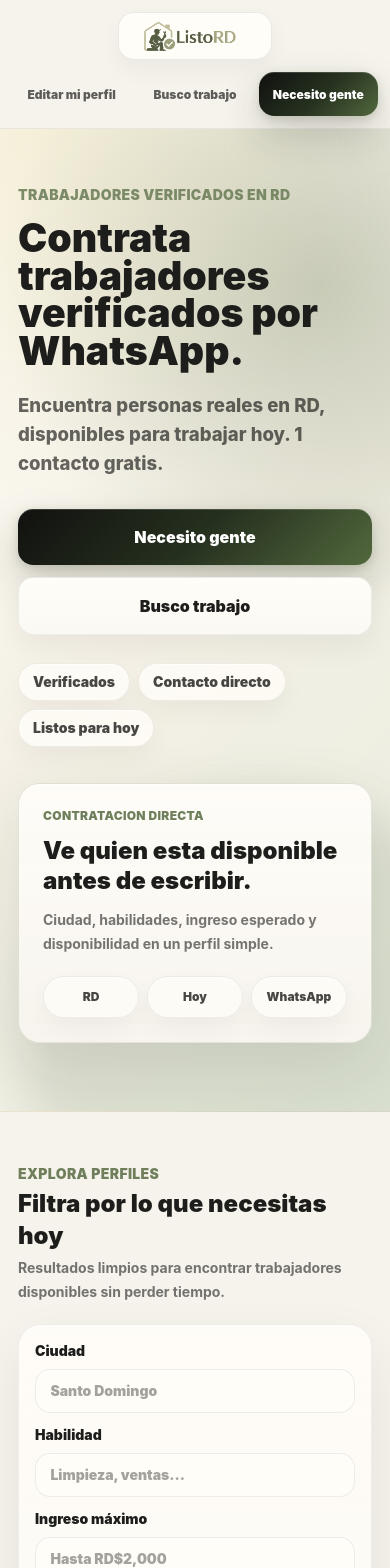
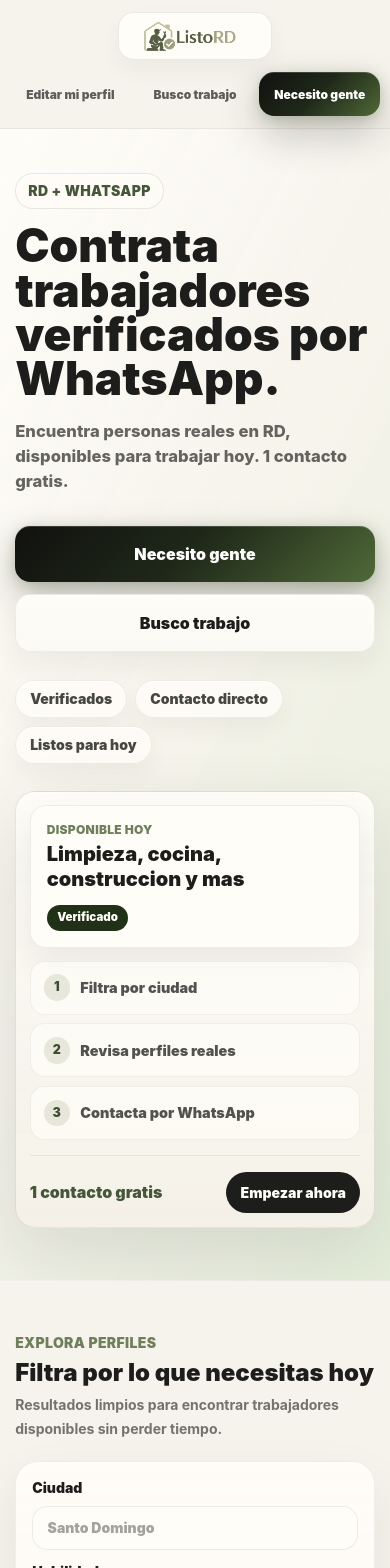
Before and after one commit to Fischer589/listord, a Next.js app: page / in a window 390 px wide. Shown: the top 1568 px of the page. Built offline with nearby package versions, Linux system fonts and the light colour scheme; no server answers; the database is empty.

Commit message:
sharpen launch value and fix mobile overflow

```diff
--- a/app/globals.css
+++ b/app/globals.css
@@ -21,17 +21,17 @@
 
 html {
   width: 100%;
+  min-width: 0;
   max-width: 100%;
   overflow-x: hidden;
 }
 
 body {
   margin: 0;
-  background:
-    radial-gradient(circle at 12% -10%, rgba(168, 181, 154, 0.18), transparent 26rem),
-    var(--bg);
+  background: linear-gradient(180deg, #f8f5ee 0%, var(--bg) 18rem);
   color: var(--ink);
   width: 100%;
+  min-width: 0;
   max-width: 100%;
   overflow-x: hidden;
   text-rendering: optimizeLegibility;
@@ -66,12 +66,15 @@ div {
 input[type="file"] {
   display: block;
   width: 100%;
+  min-width: 0;
   overflow: hidden;
   text-overflow: ellipsis;
+  white-space: normal;
 }
 
 input[type="file"]::file-selector-button {
-  max-width: 52%;
+  max-width: min(10rem, 48%);
+  margin-right: 0.5rem;
   overflow: hidden;
   text-overflow: ellipsis;
   white-space: nowrap;
@@ -147,6 +150,8 @@ footer nav a {
 
 .app-header-inner {
   max-width: min(100%, 72rem);
+  padding-left: max(0.75rem, env(safe-area-inset-left));
+  padding-right: max(0.75rem, env(safe-area-inset-right));
 }
 
 .app-header-logo {
@@ -162,10 +167,12 @@ footer nav a {
 }
 
 .worker-registration-page {
-  max-width: min(100%, 48rem);
+  width: min(100%, 48rem);
+  max-width: 100%;
   overflow-x: clip;
   padding-left: max(1rem, env(safe-area-inset-left));
   padding-right: max(1rem, env(safe-area-inset-right));
+  contain: inline-size;
 }
 
 .worker-registration-page,
@@ -176,6 +183,7 @@ footer nav a {
 
 .worker-registration-form {
   max-width: 100%;
+  contain: inline-size;
 }
 
 .worker-registration-form > * {
@@ -207,10 +215,10 @@ textarea::placeholder {
 }
 
 .btn-primary {
-  background: linear-gradient(135deg, #11110f, #26311f 52%, #52683d);
+  background: linear-gradient(135deg, #11110f, #1f2819 48%, #4f6938);
   box-shadow:
-    0 18px 42px rgba(29, 29, 27, 0.2),
-    0 3px 10px rgba(82, 104, 61, 0.2),
+    0 18px 42px rgba(29, 29, 27, 0.24),
+    0 3px 14px rgba(82, 104, 61, 0.28),
     inset 0 1px 0 rgba(255, 255, 255, 0.16);
 }
 
@@ -243,30 +251,16 @@ textarea::placeholder {
   overflow: hidden;
   border-bottom: 1px solid var(--border);
   background:
-    radial-gradient(circle at 82% 16%, rgba(111, 127, 91, 0.34), transparent 20rem),
-    radial-gradient(circle at 11% 0%, rgba(209, 184, 94, 0.2), transparent 23rem),
-    linear-gradient(135deg, #fffdf8 0%, #f4f0e5 48%, #e8eddf 100%);
-}
-
-.hero-section::after {
-  position: absolute;
-  right: -7rem;
-  bottom: -10rem;
-  width: 30rem;
-  height: 30rem;
-  border-radius: 999px;
-  background: rgba(111, 127, 91, 0.12);
-  content: "";
-  filter: blur(20px);
-  pointer-events: none;
+    linear-gradient(118deg, rgba(255, 253, 248, 0.98) 0%, rgba(246, 243, 236, 0.95) 45%, rgba(228, 236, 217, 0.96) 100%),
+    linear-gradient(180deg, #fffdf8, #eef3e7);
 }
 
 .container {
   width: 100%;
-  max-width: 72rem;
+  max-width: min(100%, 72rem);
   margin: 0 auto;
-  padding-left: 1.125rem;
-  padding-right: 1.125rem;
+  padding-left: max(1.125rem, env(safe-area-inset-left));
+  padding-right: max(1.125rem, env(safe-area-inset-right));
 }
 
 .hero-inner {
@@ -281,19 +275,37 @@ textarea::placeholder {
 .hero-title {
   max-width: 51rem;
   margin-top: 0.875rem;
-  font-size: clamp(2.45rem, 7.4vw, 5.25rem);
+  font-size: clamp(2.4rem, 7vw, 5.35rem);
   line-height: 0.96;
   font-weight: 900;
   letter-spacing: 0;
 }
 
 .hero-copy {
-  max-width: 35rem;
-  margin-top: 1.35rem;
+  max-width: 38rem;
+  margin-top: 1.2rem;
   color: rgba(29, 29, 27, 0.68);
-  font-size: 1.16rem;
-  line-height: 1.55;
+  font-size: 1.18rem;
+  line-height: 1.5;
   font-weight: 800;
+}
+
+.hero-kicker {
+  width: fit-content;
+  max-width: 100%;
+  border: 1px solid rgba(111, 127, 91, 0.16);
+  border-radius: 999px;
+  background: rgba(255, 253, 248, 0.72);
+  color: #465638;
+  padding: 0.45rem 0.75rem;
+  box-shadow: inset 0 1px 0 rgba(255, 255, 255, 0.76);
+}
+
+.hero-actions,
+.hero-badges,
+.hero-message {
+  min-width: 0;
+  max-width: 100%;
 }
 
 .trust-panel,
@@ -307,15 +319,96 @@ textarea::placeholder {
   position: relative;
   overflow: hidden;
   border-color: rgba(111, 127, 91, 0.18);
-  border-radius: 1.35rem;
-  padding: 1.5rem;
+  border-radius: 1.25rem;
+  padding: 1rem;
   background:
-    linear-gradient(180deg, rgba(255, 253, 248, 0.9), rgba(246, 243, 236, 0.82)),
+    linear-gradient(180deg, rgba(255, 253, 248, 0.94), rgba(242, 239, 229, 0.86)),
     rgba(251, 249, 244, 0.92);
   backdrop-filter: blur(18px);
   box-shadow:
     0 24px 70px rgba(29, 29, 27, 0.11),
     inset 0 1px 0 rgba(255, 255, 255, 0.8);
+}
+
+.hero-proof-card {
+  display: flex;
+  min-width: 0;
+  align-items: flex-start;
+  justify-content: space-between;
+  gap: 1rem;
+  border: 1px solid rgba(31, 31, 28, 0.07);
+  border-radius: 1rem;
+  background: #fffdf8;
+  padding: 1rem;
+  box-shadow: 0 16px 36px rgba(29, 29, 27, 0.08);
+}
+
+.hero-proof-status {
+  flex: 0 0 auto;
+  border-radius: 999px;
+  background: #203117;
+  color: #fffdf8;
+  padding: 0.45rem 0.65rem;
+  font-size: 0.72rem;
+  font-weight: 900;
+  line-height: 1;
+}
+
+.hero-proof-list {
+  display: grid;
+  gap: 0.55rem;
+  margin-top: 0.8rem;
+}
+
+.hero-proof-list div {
+  display: flex;
+  min-width: 0;
+  align-items: center;
+  gap: 0.65rem;
+  border: 1px solid rgba(31, 31, 28, 0.055);
+  border-radius: 0.9rem;
+  background: rgba(255, 253, 248, 0.66);
+  padding: 0.8rem;
+  color: rgba(29, 29, 27, 0.76);
+  font-size: 0.9rem;
+  font-weight: 900;
+}
+
+.hero-proof-list span {
+  display: grid;
+  width: 1.65rem;
+  height: 1.65rem;
+  flex: 0 0 auto;
+  place-items: center;
+  border-radius: 999px;
+  background: rgba(111, 127, 91, 0.16);
+  color: #3e4e32;
+  font-size: 0.78rem;
+}
+
+.hero-proof-footer {
+  display: flex;
+  min-width: 0;
+  flex-wrap: wrap;
+  align-items: center;
+  justify-content: space-between;
+  gap: 0.75rem;
+  margin-top: 0.95rem;
+  border-top: 1px solid rgba(31, 31, 28, 0.07);
+  padding-top: 0.95rem;
+  font-weight: 900;
+}
+
+.hero-proof-footer p {
+  color: #465638;
+}
+
+.hero-proof-footer a {
+  border-radius: 999px;
+  background: #1d1d1b;
+  color: #fffdf8;
+  padding: 0.65rem 0.9rem;
+  font-size: 0.88rem;
 }
 
 .trust-badge {
@@ -506,8 +599,16 @@ textarea::placeholder {
 }
 
 @media (max-width: 767px) {
+  .container {
+    padding-left: max(0.95rem, env(safe-area-inset-left));
+    padding-right: max(0.95rem, env(safe-area-inset-right));
+  }
+
   .app-header-inner {
+    max-width: 100%;
     overflow-x: clip;
+    padding-left: max(0.625rem, env(safe-area-inset-left));
+    padding-right: max(0.625rem, env(safe-area-inset-right));
   }
 
   .app-header-nav {
@@ -519,14 +620,63 @@ textarea::placeholder {
     padding-right: 0.375rem;
   }
 
+  .hero-inner {
+    gap: 1.65rem;
+    padding-top: 2.75rem;
+    padding-bottom: 3.25rem;
+  }
+
+  .hero-title {
+    font-size: clamp(2.35rem, 11.8vw, 3.65rem);
+  }
+
+  .hero-copy {
+    font-size: 1.04rem;
+  }
+
+  .hero-actions a {
+    width: 100%;
+  }
+
+  .trust-panel {
+    padding: 0.85rem;
+  }
+
+  .hero-proof-card {
+    flex-direction: column;
+    gap: 0.8rem;
+  }
+
+  .hero-proof-status {
+    align-self: flex-start;
+  }
+
   .worker-registration-page {
     max-width: 100%;
     overflow-x: hidden;
+    padding-left: max(0.875rem, env(safe-area-inset-left));
+    padding-right: max(0.875rem, env(safe-area-inset-right));
   }
 
   .worker-registration-form {
     padding-left: 0.875rem;
     padding-right: 0.875rem;
+  }
+
+  .worker-registration-form input,
+  .worker-registration-form select,
+  .worker-registration-form textarea {
+    font-size: 1rem;
+  }
+
+  .worker-registration-form input[type="file"] {
+    font-size: 0.8125rem;
+    line-height: 1.35;
+  }
+
+  .worker-registration-form input[type="file"]::file-selector-button {
+    max-width: min(8.5rem, 46%);
+    padding: 0.45rem 0.55rem;
   }
 
   .section-heading {
--- a/app/page.tsx
+++ b/app/page.tsx
@@ -27,9 +27,9 @@ export default async function Home({
       <main className="page-shell">
         <section className="hero-section">
           <div className="container hero-inner">
-            <div>
-              <p className="text-sm font-black uppercase tracking-wide text-hoja/90">
-                Trabajadores verificados en RD
+            <div className="hero-message">
+              <p className="hero-kicker text-sm font-black uppercase tracking-wide">
+                RD + WhatsApp
               </p>
               <h1 className="hero-title text-ink">
                 Contrata trabajadores verificados por WhatsApp.
@@ -38,7 +38,7 @@ export default async function Home({
                 Encuentra personas reales en RD, disponibles para trabajar hoy.
                 1 contacto gratis.
               </p>
-              <div className="mt-8 flex flex-col gap-3 sm:flex-row">
+              <div className="hero-actions mt-8 flex flex-col gap-3 sm:flex-row">
                 <Link
                   href="/empleadores"
                   className="btn-primary tap-target inline-flex min-w-0 items-center justify-center px-6 py-4 text-base text-white"
@@ -52,33 +52,41 @@ export default async function Home({
                   Busco trabajo
                 </Link>
               </div>
-              <div className="mt-7 flex flex-wrap gap-2 text-sm font-black text-ink">
-                <span className="trust-badge px-3.5 py-2">
-                  Verificados
-                </span>
-                <span className="trust-badge px-3.5 py-2">
-                  Contacto directo
-                </span>
-                <span className="trust-badge px-3.5 py-2">
-                  Listos para hoy
-                </span>
+              <div className="hero-badges mt-7 flex flex-wrap gap-2 text-sm font-black text-ink">
+                <span className="trust-badge px-3.5 py-2">Verificados</span>
+                <span className="trust-badge px-3.5 py-2">Contacto directo</span>
+                <span className="trust-badge px-3.5 py-2">Listos para hoy</span>
               </div>
             </div>
             <div className="trust-panel">
-              <p className="text-xs font-black uppercase tracking-wide text-hoja">
-                Contratacion directa
-              </p>
-              <p className="mt-3 text-2xl font-black leading-tight text-ink">
-                Ve quien esta disponible antes de escribir.
-              </p>
-              <p className="mt-3 text-sm font-bold leading-6 text-ink/60">
-                Ciudad, habilidades, ingreso esperado y disponibilidad en un
-                perfil simple.
-              </p>
-              <div className="mt-5 grid grid-cols-3 gap-2 text-center text-xs font-black">
-                <div className="trust-badge px-3 py-3">RD</div>
-                <div className="trust-badge px-3 py-3">Hoy</div>
-                <div className="trust-badge px-3 py-3">WhatsApp</div>
+              <div className="hero-proof-card">
+                <div>
+                  <p className="text-xs font-black uppercase tracking-wide text-hoja">
+                    Disponible hoy
+                  </p>
+                  <p className="mt-1 text-xl font-black leading-tight text-ink">
+                    Limpieza, cocina, construccion y mas
+                  </p>
+                </div>
+                <span className="hero-proof-status">Verificado</span>
+              </div>
+              <div className="hero-proof-list">
+                <div>
+                  <span>1</span>
+                  Filtra por ciudad
+                </div>
+                <div>
+                  <span>2</span>
+                  Revisa perfiles reales
+                </div>
+                <div>
+                  <span>3</span>
+                  Contacta por WhatsApp
+                </div>
+              </div>
+              <div className="hero-proof-footer">
+                <p>1 contacto gratis</p>
+                <Link href="/empleadores">Empezar ahora</Link>
               </div>
             </div>
           </div>
```
Also changed, not shown: 1 other file (tests, documents, lock files or other folders).
